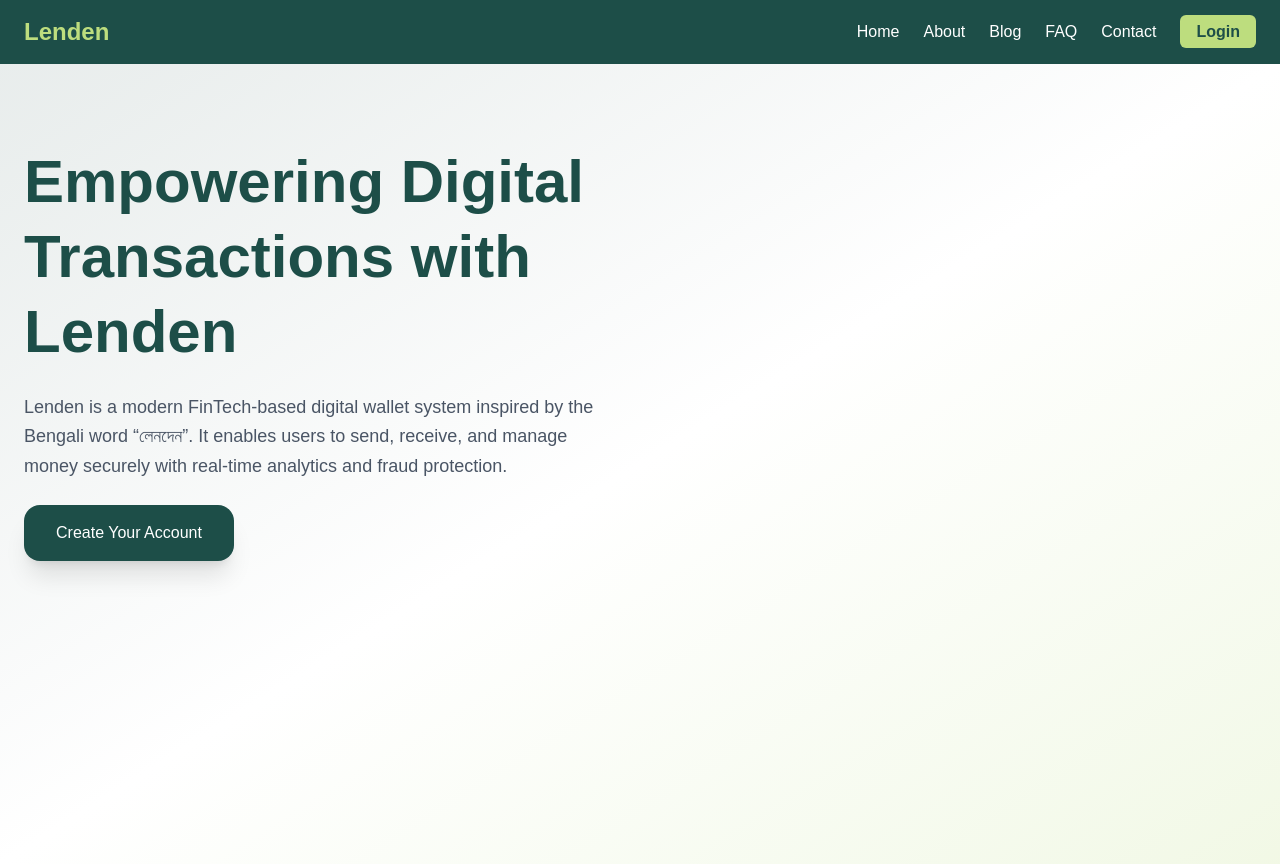
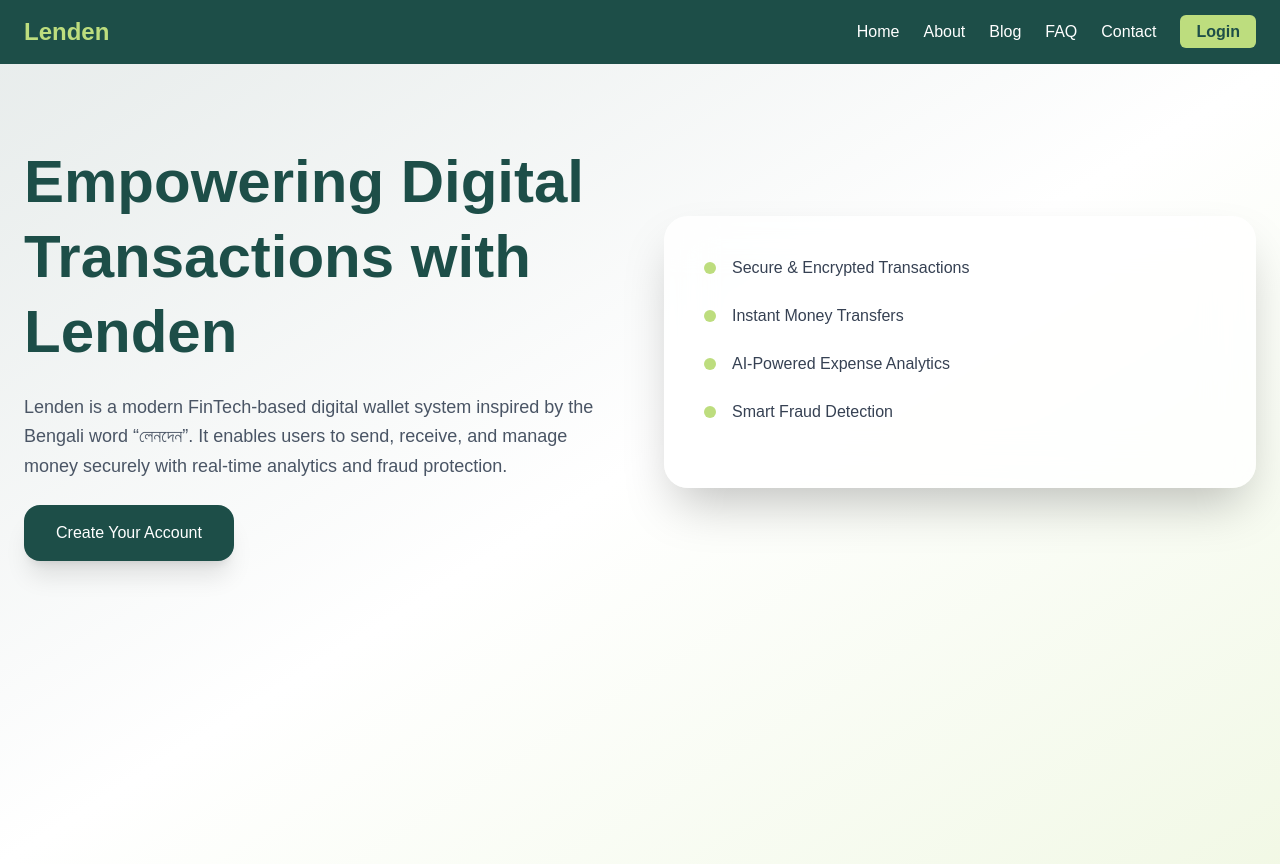
Before and after one commit to AlFahad47/Lenden, a Next.js app: page /about in a window 1280 px wide. Built offline with nearby package versions, Linux system fonts and the light colour scheme.

Commit message:
feature cards added

```diff
--- a/src/app/about/page.tsx
+++ b/src/app/about/page.tsx
@@ -48,14 +48,114 @@ export default function AboutPage() {
 
           <motion.div variants={fadeUp}>
             <Link
-              href="/login"
+              href="/register"
               className="inline-block bg-[#1D4E48] hover:bg-[#163c37] text-white px-8 py-4 rounded-2xl shadow-xl transition-all duration-300"
             >
               Create Your Account
             </Link>
           </motion.div>
         </motion.div>
+
+        {/* Feature Card */}
+        <motion.div
+          initial={{ opacity: 0, scale: 0.9 }}
+          animate={{ opacity: 1, scale: 1 }}
+          transition={{ duration: 0.8 }}
+          className="bg-white/80 backdrop-blur-xl p-10 rounded-3xl shadow-2xl"
+        >
+          {[
+            "Secure & Encrypted Transactions",
+            "Instant Money Transfers",
+            "AI-Powered Expense Analytics",
+            "Smart Fraud Detection",
+          ].map((item, i) => (
+            <motion.div
+              key={item}
+              initial={{ opacity: 0, x: 30 }}
+              animate={{ opacity: 1, x: 0 }}
+              transition={{ delay: i * 0.2 }}
+              className="flex items-center gap-4 mb-6"
+            >
+              <div className="w-3 h-3 rounded-full bg-[#BDDD7E]" />
+              <p className="text-gray-700 font-medium">{item}</p>
+            </motion.div>
+          ))}
+        </motion.div>
       </section>
+
+      {/* ================= FEATURES ================= */}
+      {/* <section className="max-w-7xl mx-auto px-6 pb-20">
+        <motion.h2
+          initial={{ opacity: 0, y: 30 }}
+          whileInView={{ opacity: 1, y: 0 }}
+          viewport={{ once: true }}
+          transition={{ duration: 0.6 }}
+          className="text-3xl md:text-4xl font-bold text-center text-[#1D4E48] mb-12"
+        >
+          Why Lenden Stands Out
+        </motion.h2>
+
+        <div className="grid md:grid-cols-2 lg:grid-cols-3 gap-8">
+          {[
+            {
+              title: "High-Level Security",
+              desc: "Integrated fraud detection and protected APIs keep your funds safe.",
+            },
+            {
+              title: "Lightning Fast",
+              desc: "Built with Next.js for fast performance and optimized SEO.",
+            },
+            {
+              title: "Smart Insights",
+              desc: "AI analytics help you understand your spending habits better.",
+            },
+          ].map((feature, index) => (
+            <motion.div
+              key={feature.title}
+              initial={{ opacity: 0, y: 40 }}
+              whileInView={{ opacity: 1, y: 0 }}
+              viewport={{ once: true }}
+              transition={{ delay: index * 0.15 }}
+              className="bg-white p-8 rounded-3xl shadow-xl hover:shadow-2xl transition duration-300"
+            >
+              <h3 className="text-xl font-semibold text-[#1D4E48] mb-4">
+                {feature.title}
+              </h3>
+              <p className="text-gray-600">{feature.desc}</p>
+            </motion.div>
+          ))}
+        </div>
+      </section> */}
+
+      {/* ================= TECHNOLOGY ================= */}
+      {/* <section className="bg-[#1D4E48] text-white py-20">
+        <div className="max-w-7xl mx-auto px-6 grid lg:grid-cols-2 gap-12 items-center">
+
+          <div className="space-y-6">
+            <h2 className="text-3xl md:text-4xl font-bold">
+              Built with Modern Technology
+            </h2>
+            <p className="text-white/80 leading-relaxed">
+              Lenden uses TypeScript for reliability and Next.js for
+              performance and scalability. The architecture is clean,
+              maintainable, and production-ready.
+            </p>
+          </div>
+
+          <div className="grid grid-cols-2 gap-6">
+            {["TypeScript", "Next.js", "Tailwind CSS", "Framer Motion"].map(
+              (tech) => (
+                <div
+                  key={tech}
+                  className="bg-white/10 border border-white/20 p-6 rounded-2xl text-center font-semibold backdrop-blur"
+                >
+                  {tech}
+                </div>
+              )
+            )}
+          </div>
+        </div>
+      </section> */}
     </div>
   );
 }
```
